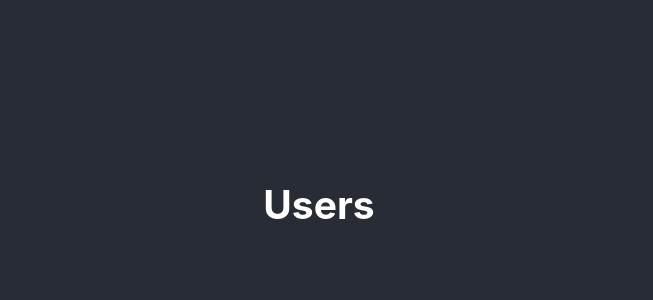
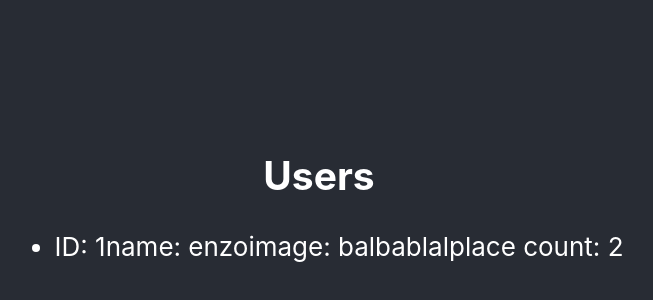
Before and after one commit to MisterEnzo/places-mern, a React (Create React App) app: page /users in a window 1280 px wide. Shown: the part 196-496 px from the top of the page, without its empty margins (321-974 px from the left). Built offline with nearby package versions, Linux system fonts and the light colour scheme.

Commit message:
add UserList and UserItem components

```diff
--- /dev/null
+++ b/src/users/components/UserItem.js
@@ -0,0 +1,14 @@
+import React from 'react'
+
+const UserItem = (props) => {
+  return (
+    <li>
+      ID: {props.id}
+      name: {props.name}
+      image: {props.image}
+      place count: {props.placeCount}
+    </li>
+  )
+}
+
+export default UserItem;
--- /dev/null
+++ b/src/users/components/UsersList.js
@@ -0,0 +1,28 @@
+import React from 'react'
+
+import UserItem from './UserItem';
+
+const UsersList = props => {
+  if (props.users.length === 0){
+    return (
+      <div className="center">
+        No Users Found.
+      </div>
+    );
+  }
+  return (
+    <ul>
+      {props.users.map((user) => {
+        return (<UserItem
+          key={user.id}
+          id={user.id}
+          name={user.name}
+          image={user.image}
+          placeCount={user.placeCount}
+        />
+      )})}
+    </ul>
+  )
+}
+
+export default UsersList;
--- a/src/users/pages/Users.js
+++ b/src/users/pages/Users.js
@@ -1,9 +1,20 @@
 import React from 'react';
 
+import UsersList from '../components/UsersList';
+
 const Users = () => {
+  let users = [
+    {
+      id:1,
+      name: 'enzo',
+      image: 'balbablal',
+      placeCount: 2
+    }
+  ]
   return (
     <div>
       <h2>Users</h2>
+      <UsersList users={users} />
     </div>
   )
 }
```
